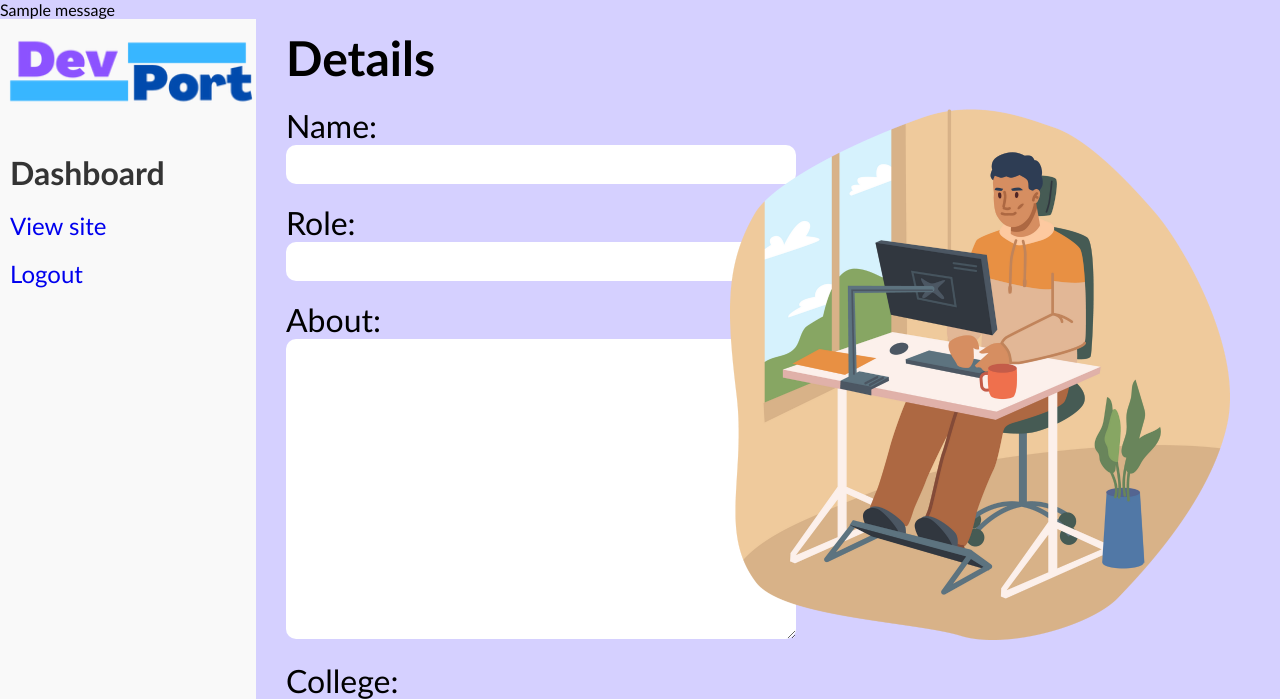
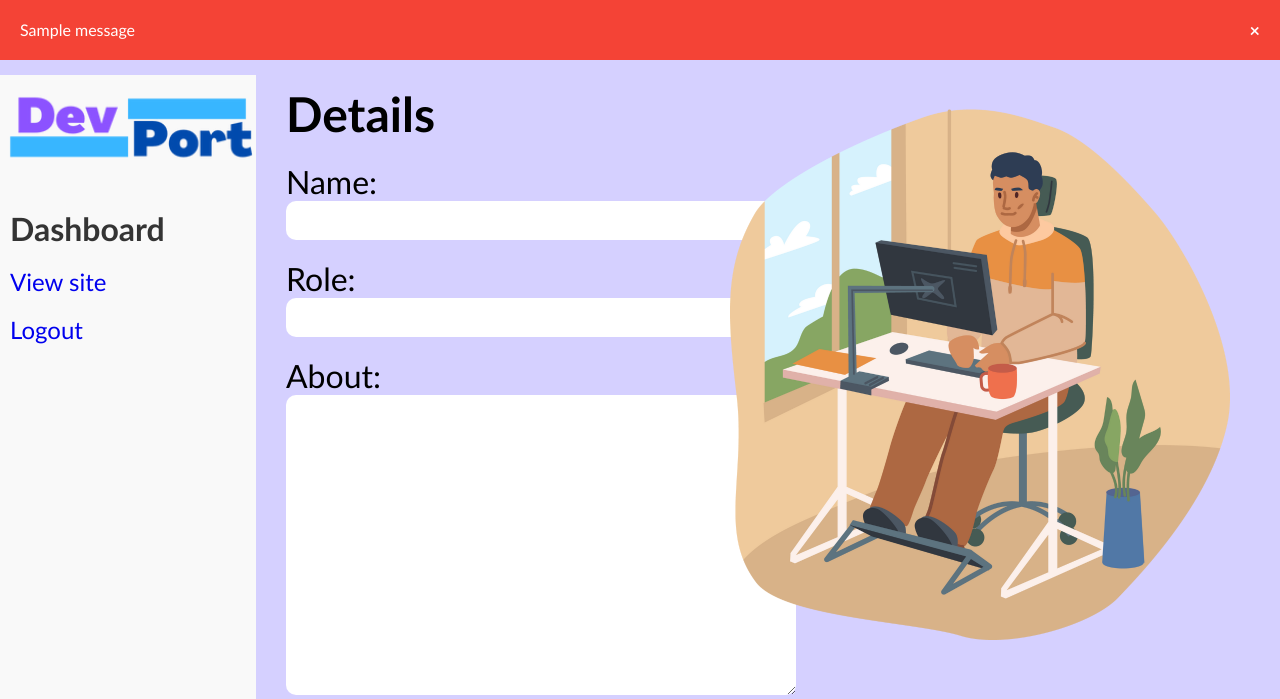
Before and after one commit to aviiciii/devport, a Django app: page /dashboard/ in a window 1280 px wide. Shown: the top 699 px of the page. Run offline with Django 4.2, Linux system fonts and the light colour scheme; a user stored in the database is signed in; data comes from the database, SQL or seed files in the repository; both versions use the stored data as it was after the commit; one stand-in notice (Sample message) is shown; parts of the project's set-up code (start-up, migrations or seed data) failed here and were passed over.

Commit message:
completed public profile and messages styling

```diff
--- a/dashboard/templates/dashboard/dashboard.html
+++ b/dashboard/templates/dashboard/dashboard.html
@@ -13,11 +13,14 @@
 
 </head>
 <body>
-    <div class= 'messages'>
-        {% for message in messages %}
-            {{message}}
-        {% endfor %}
-    </div>
+    {% if messages %}
+        <div class="alert">
+            <span class="closebtn" onclick="this.parentElement.style.display='none';">&times;</span>
+            {% for message in messages %}
+                {{ message }}
+            {% endfor %}
+        </div>
+    {% endif %}
 
     <div class="dashboard_wrapper">
 
--- a/dashboard/views.py
+++ b/dashboard/views.py
@@ -7,11 +7,10 @@ from dev_db.models import Profile
 from django.contrib import messages
 
 # Create your views here.
-@login_required(login_url=LOGIN_REDIRECT_URL)
 def logoutpg(request):
     logout(request)
     messages.success(request, "Logged out successfully!")
-    return redirect("")
+    return redirect("index")
 
 
 @login_required(login_url=LOGIN_REDIRECT_URL)
--- a/main/static/css/style.css
+++ b/main/static/css/style.css
@@ -242,60 +242,27 @@ main{
 }
 
 
+/* The alert message box */
+.alert {
+    padding: 20px;
+    background-color: #f44336; /* Red */
+    color: white;
+    margin-bottom: 15px;
+  }
 
+  /* The close button */
+  .closebtn {
+    margin-left: 15px;
+    color: white;
+    font-weight: bold;
+    float: right;
+    font-size: 18px;
+    line-height: 20px;
+    cursor: pointer;
+    transition: 0.3s;
+  }
 
-
-
-
-
-
-
-
-
-
-
-
-
-
-
-
-
-
-
-
-
-
-
-
-
-
-
-
-
-
-
-
-
-
-
-
-
-
-
-
-
-
-
-
-
-@media screen and (max-width:767px) {
-
-
-
-}
-
-@media screen and (min-width:767px) and (max-width:1023px) {
-
-
-
-}
+  /* When moving the mouse over the close button */
+  .closebtn:hover {
+    color: black;
+  }
```
Also changed, not shown: login/templates/login/login.html (+8 -5 lines), main/templates/main/index.html (+13 -4 lines), signup/templates/signup/signup.html (+8 -5 lines), db.sqlite3.
